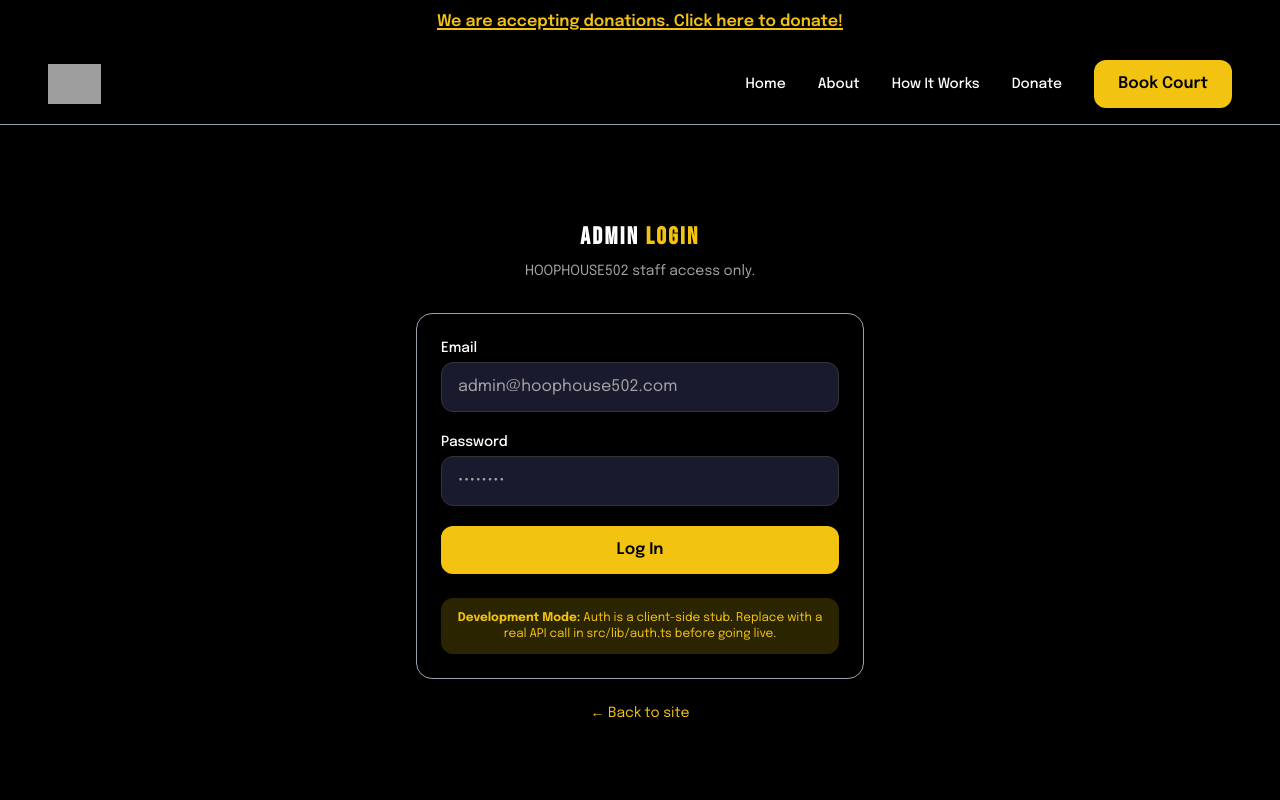
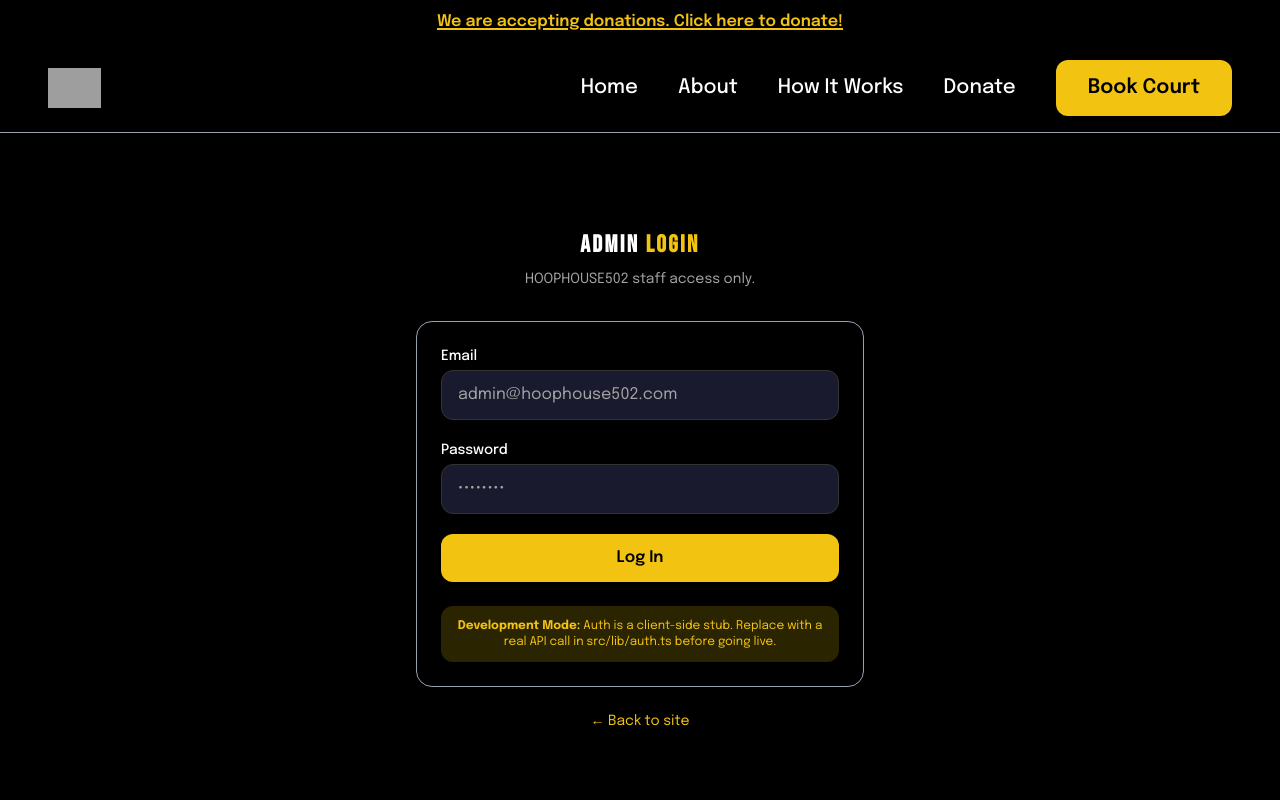
Before and after one commit to sgrouplabs/hoophouse, a Next.js app: page /login in a window 1280 px wide. Shown: the top 800 px of the page. Built offline with nearby package versions, Linux system fonts and the light colour scheme; grey boxes are pictures that could not be loaded.

Commit message:
Navbar: enlarge nav links ~1.5x (text-sm to text-xl), center nav cluster, bigger Book Court button

```diff
--- a/src/components/Navbar.tsx
+++ b/src/components/Navbar.tsx
@@ -21,9 +21,9 @@
 
   return (
     <header className="sticky top-0 z-50 border-b border-gray-400 bg-black">
-      <nav className="mx-auto flex max-w-7xl items-center justify-between px-6 py-4 md:px-12">
+      <nav className="mx-auto flex max-w-7xl items-center justify-center gap-12 px-6 py-4 md:px-12">
         {/* ---- Logo (image) ---- */}
-        <Link href="/" aria-label={SITE.name}>
+        <Link href="/" aria-label={SITE.name} className="mr-auto">
           <img
             src="/logo.png"
             alt={SITE.name}
@@ -32,7 +32,7 @@
         </Link>
 
         {/* ---- Desktop Nav Links ---- */}
-        <div className="hidden items-center gap-8 md:flex">
+        <div className="hidden items-center gap-10 md:flex">
           {NAV_LINKS.map((link) =>
             "cta" in link ? (
               <Link
@@ -40,7 +40,7 @@
                 href={link.href}
                 target="_blank"
                 rel="noopener noreferrer"
-                className="btn-cta"
+                className="btn-cta !px-8 !py-3.5 !text-xl"
               >
                 {link.label}
               </Link>
@@ -48,7 +48,7 @@
               <Link
                 key={link.href}
                 href={link.href}
-                className="text-sm font-medium text-white transition-colors hover:text-[#F2C311]"
+                className="text-xl font-medium text-white transition-colors hover:text-[#F2C311]"
               >
                 {link.label}
               </Link>
@@ -99,8 +99,8 @@
                 onClick={() => setMobileOpen(false)}
                 className={
                   "cta" in link
-                    ? "btn-cta w-full"
-                    : "text-base font-medium text-white hover:text-[#F2C311]"
+                    ? "btn-cta w-full !text-xl"
+                    : "text-xl font-medium text-white hover:text-[#F2C311]"
                 }
                 target={"cta" in link ? "_blank" : undefined}
                 rel={"cta" in link ? "noopener noreferrer" : undefined}
```
